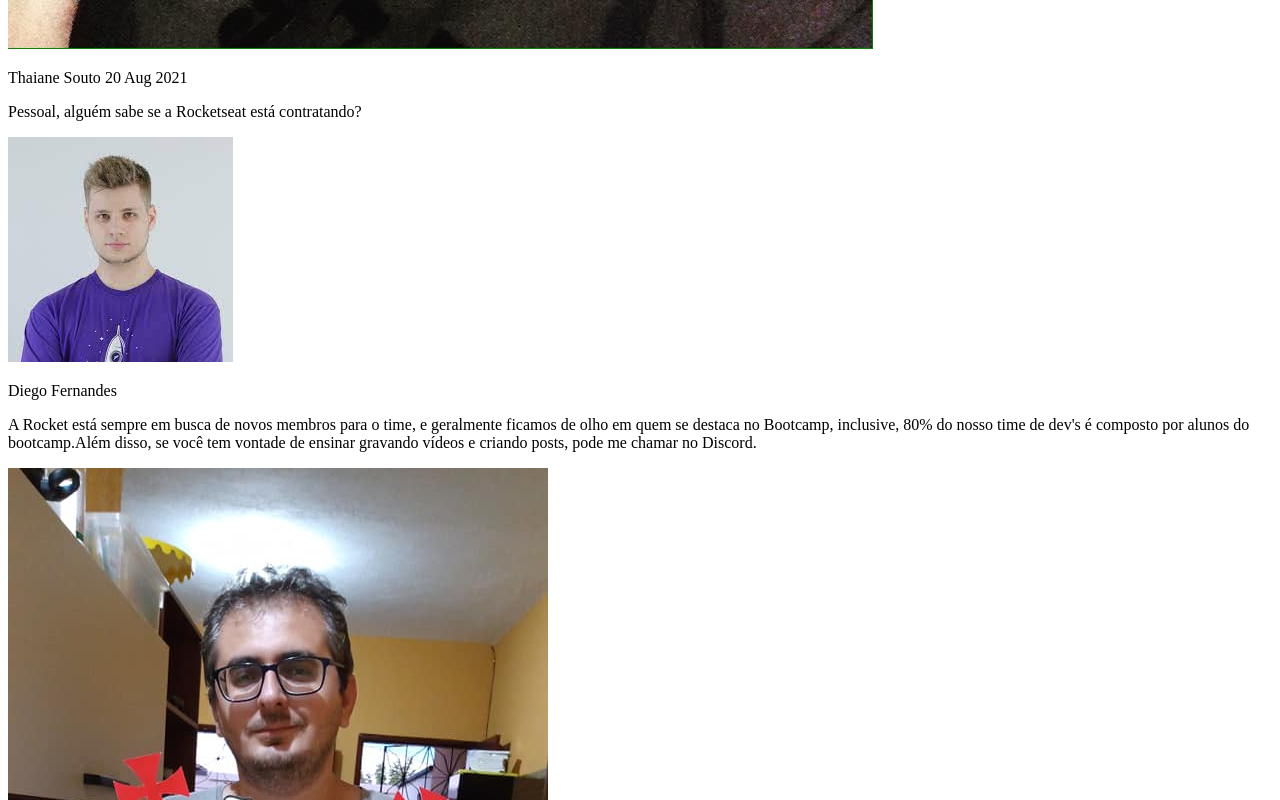
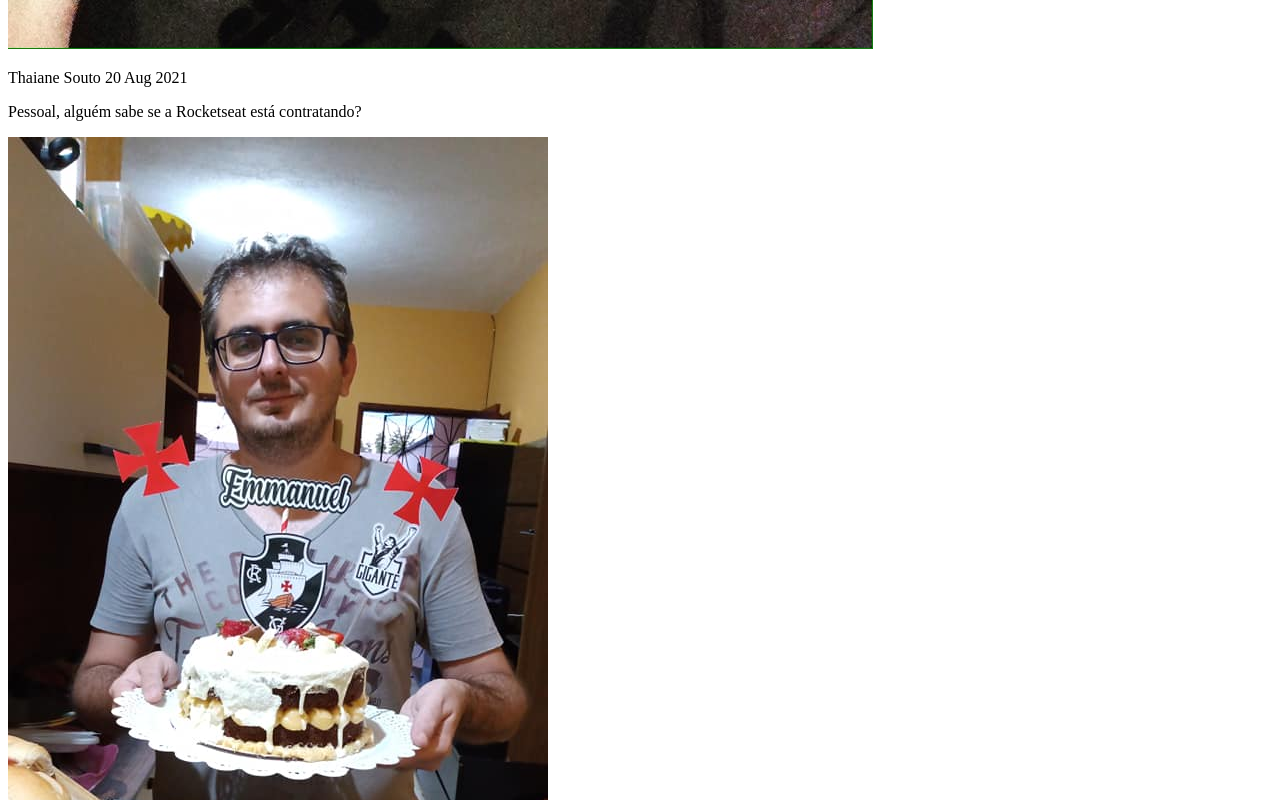
Before and after one commit to tatianasstavares/static-facebook-interface, a React (Create React App) app: page / in a window 1280 px wide. Shown: the part 940-1740 px from the top of the page. Built offline with nearby package versions, Linux system fonts and the light colour scheme.

Commit message:
Included props

```diff
--- /dev/null
+++ b/src/components/Post.js
@@ -0,0 +1,15 @@
+import React from 'react';
+
+function Post ({avatar, authorName, date, content}) {
+          return (
+            <div >
+              <img src={avatar} alt="avatar"/>
+              <p>
+                {authorName} <span>{date}</span>
+              </p>
+              <p>{content}</p>
+            </div>
+          );
+}
+
+export default Post
--- a/src/components/PostList.js
+++ b/src/components/PostList.js
@@ -4,6 +4,7 @@ import emmanuel from "../assets/emmanuel-souto.jpg";
 import henrique from "../assets/henrique-schramm.jpg";
 import thiago from "../assets/thiago-tavares.jpg";
 import diego from "../assets/diego-fernandes.jpg";
+import Post from "./Post"
 
 class PostList extends Component {
   state = {
@@ -91,28 +92,11 @@ class PostList extends Component {
 
   render() {
     return (
-      <div>
-        {this.state.posts.map((post) => {
-          return (
-            <div key={post.id}>
-              <img src={post.author.avatar} alt="" />
-              <p>
-                {post.author.name} <span>{post.date}</span>
-              </p>
-              <p>{post.content}</p>
-              {post.comments.map((comment) => {
-                  return (
-                    <div key={comment.id}>
-                        <img src={comment.author.avatar} alt="" />
-                        <p>{comment.author.name}</p>
-                        <p>{comment.content}</p>
-                    </div>
-                  )
-              })}
-            </div>
-          );
-        })}
-      </div>
+     this.state.posts.map((post) => {
+       return (
+        <Post key={post.id} authorName={post.author.name} avatar={post.author.avatar } date={post.date} content={post.content}/>
+       )
+     })
     );
   }
 }
```
